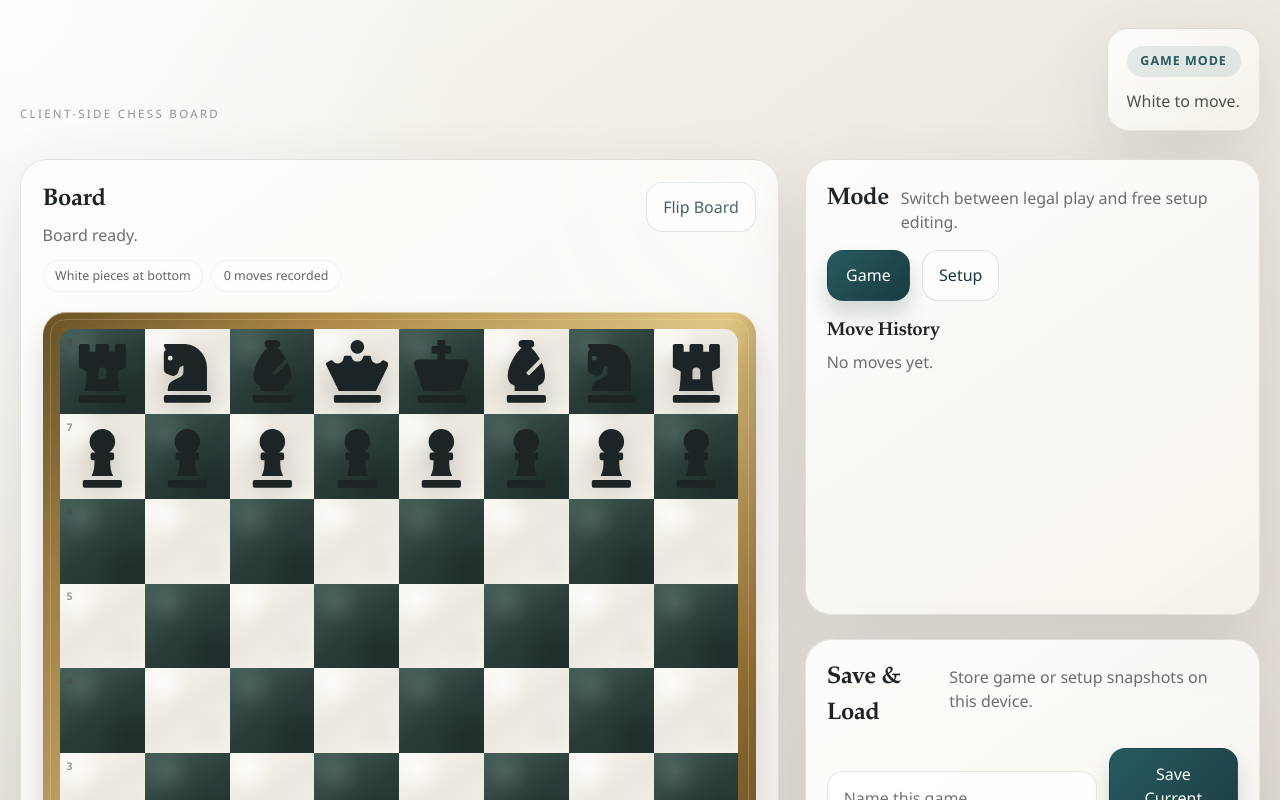
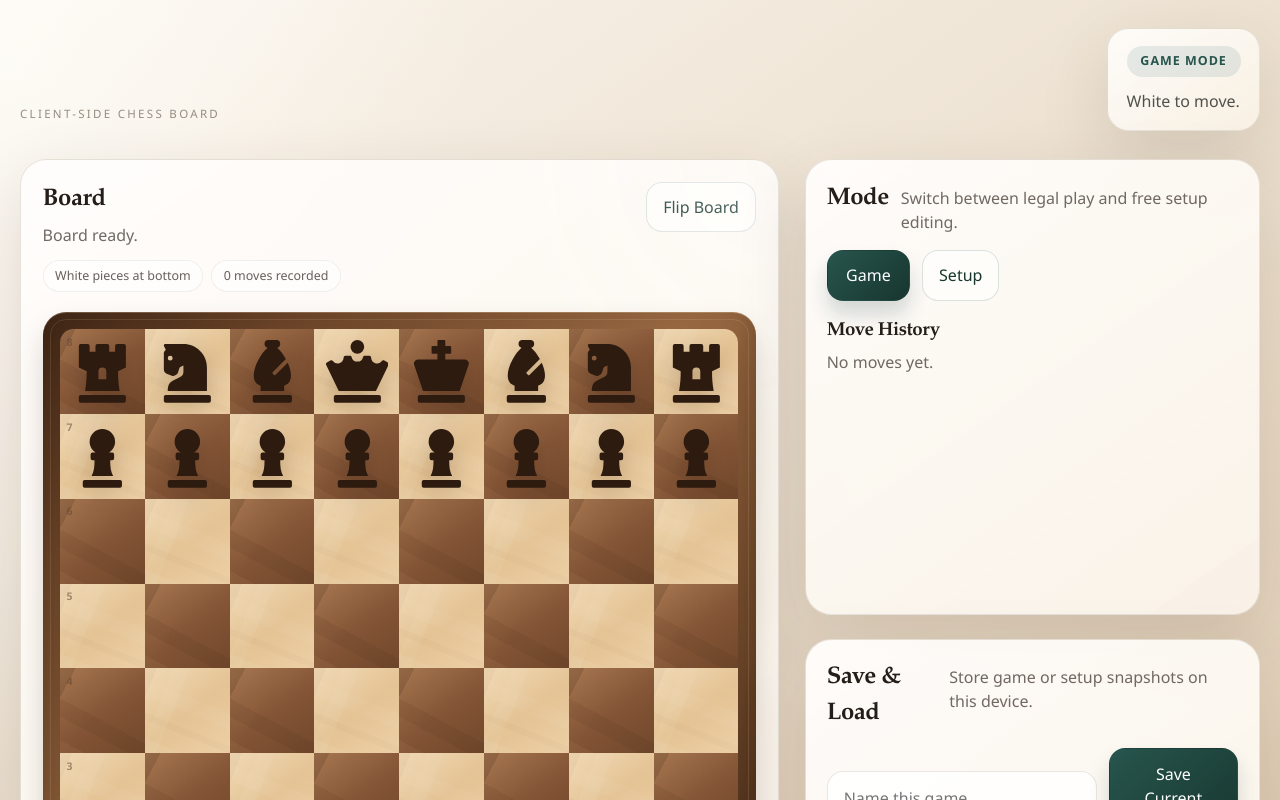
Before and after one commit to 1Brajesh/Chess, a React (Vite) app: page / in a window 1280 px wide. Shown: the top 800 px of the page. Built offline with nearby package versions, Linux system fonts and the light colour scheme.

Commit message:
Apply wood board theme

```diff
--- a/src/styles.css
+++ b/src/styles.css
@@ -4,22 +4,22 @@
   line-height: 1.5;
   font-weight: 500;
   background:
-    radial-gradient(circle at top left, rgba(255, 255, 255, 0.64), transparent 28%),
-    radial-gradient(circle at bottom right, rgba(148, 157, 167, 0.22), transparent 26%),
-    linear-gradient(145deg, #f6f4ee 0%, #ece7de 44%, #ddd7cf 100%);
-  color: #1e2325;
+    radial-gradient(circle at top left, rgba(255, 250, 240, 0.64), transparent 28%),
+    radial-gradient(circle at bottom right, rgba(132, 88, 52, 0.16), transparent 26%),
+    linear-gradient(145deg, #f8f1e6 0%, #ece0ce 44%, #dcc6aa 100%);
+  color: #241d18;
   --page-max: 1420px;
-  --panel: rgba(252, 250, 246, 0.78);
-  --panel-border: rgba(59, 61, 67, 0.12);
-  --accent: #285a60;
-  --accent-strong: #183b40;
-  --warm: #a47b3b;
-  --warm-strong: #7d5b22;
-  --shadow: 0 26px 70px rgba(42, 44, 48, 0.12);
-  --shadow-soft: 0 14px 28px rgba(42, 44, 48, 0.12);
-  --selected: #285a60;
-  --target: rgba(184, 144, 74, 0.94);
-  --last-move: rgba(210, 185, 124, 0.34);
+  --panel: rgba(255, 249, 241, 0.78);
+  --panel-border: rgba(69, 49, 31, 0.12);
+  --accent: #27554d;
+  --accent-strong: #17362f;
+  --warm: #a46a36;
+  --warm-strong: #77451f;
+  --shadow: 0 26px 70px rgba(66, 43, 25, 0.14);
+  --shadow-soft: 0 14px 28px rgba(66, 43, 25, 0.14);
+  --selected: #27554d;
+  --target: rgba(208, 162, 84, 0.92);
+  --last-move: rgba(229, 196, 123, 0.3);
 }
 
 * {
@@ -31,9 +31,9 @@ body {
   min-height: 100vh;
   color: inherit;
   background:
-    linear-gradient(120deg, rgba(255, 255, 255, 0.46), transparent 24%),
-    linear-gradient(35deg, rgba(121, 129, 139, 0.1), transparent 32%),
-    linear-gradient(145deg, rgba(255, 255, 255, 0.24), rgba(221, 215, 207, 0.18));
+    linear-gradient(120deg, rgba(255, 255, 255, 0.42), transparent 24%),
+    linear-gradient(35deg, rgba(148, 116, 84, 0.1), transparent 32%),
+    linear-gradient(145deg, rgba(255, 255, 255, 0.24), rgba(220, 198, 170, 0.18));
 }
 
 button,
@@ -67,7 +67,7 @@ button {
   text-transform: uppercase;
   letter-spacing: 0.2em;
   font-size: 0.72rem;
-  color: rgba(54, 59, 63, 0.54);
+  color: rgba(65, 49, 35, 0.54);
   margin: 0 0 0.55rem;
 }
 
@@ -86,7 +86,7 @@ button {
   border: 1px solid var(--panel-border);
   border-radius: 1.35rem;
   background:
-    linear-gradient(145deg, rgba(255, 255, 255, 0.72), rgba(242, 239, 232, 0.76)),
+    linear-gradient(145deg, rgba(255, 255, 255, 0.72), rgba(247, 239, 225, 0.76)),
     rgba(255, 250, 243, 0.68);
   box-shadow: var(--shadow);
   backdrop-filter: blur(12px);
@@ -129,7 +129,7 @@ button {
   border: 1px solid var(--panel-border);
   border-radius: 1.65rem;
   background:
-    linear-gradient(145deg, rgba(255, 255, 255, 0.74), rgba(245, 241, 234, 0.76)),
+    linear-gradient(145deg, rgba(255, 255, 255, 0.74), rgba(249, 242, 231, 0.76)),
     var(--panel);
   box-shadow: var(--shadow);
   backdrop-filter: blur(10px);
@@ -148,7 +148,7 @@ button {
   border-radius: inherit;
   background:
     radial-gradient(circle at top right, rgba(255, 255, 255, 0.3), transparent 24%),
-    radial-gradient(circle at bottom left, rgba(116, 124, 132, 0.08), transparent 20%);
+    radial-gradient(circle at bottom left, rgba(136, 96, 61, 0.08), transparent 20%);
   pointer-events: none;
 }
 
@@ -185,7 +185,7 @@ button {
 .save-item p,
 .hint {
   margin: 0.3rem 0 0;
-  color: rgba(39, 43, 46, 0.68);
+  color: rgba(45, 35, 28, 0.68);
 }
 
 .board-chip-row {
@@ -201,8 +201,8 @@ button {
   padding: 0.36rem 0.72rem;
   border-radius: 999px;
   background: rgba(255, 255, 255, 0.56);
-  border: 1px solid rgba(73, 76, 82, 0.08);
-  color: rgba(39, 43, 46, 0.72);
+  border: 1px solid rgba(82, 61, 45, 0.08);
+  color: rgba(45, 35, 28, 0.72);
   font-size: 0.78rem;
   box-shadow: inset 0 1px 0 rgba(255, 255, 255, 0.48);
 }
@@ -213,10 +213,10 @@ button {
   margin-top: 1.2rem;
   border-radius: 1.45rem;
   background:
-    linear-gradient(135deg, #6b5528 0%, #b08a48 20%, #e3c985 48%, #9c7534 74%, #5a4525 100%);
+    linear-gradient(135deg, #3f2616 0%, #6c4529 18%, #9a6a43 46%, #70492b 72%, #342012 100%);
   box-shadow:
-    inset 0 1px 0 rgba(255, 244, 211, 0.52),
-    inset 0 -12px 24px rgba(78, 57, 20, 0.28),
+    inset 0 1px 0 rgba(255, 231, 196, 0.24),
+    inset 0 -12px 24px rgba(44, 25, 12, 0.34),
     var(--shadow-soft);
 }
 
@@ -225,7 +225,7 @@ button {
   position: absolute;
   inset: 0.45rem;
   border-radius: 1rem;
-  border: 1px solid rgba(255, 241, 206, 0.22);
+  border: 1px solid rgba(255, 225, 184, 0.12);
   pointer-events: none;
 }
 
@@ -239,8 +239,8 @@ button {
   border-radius: 0.85rem;
   overflow: hidden;
   box-shadow:
-    0 20px 34px rgba(42, 44, 48, 0.18),
-    inset 0 0 0 1px rgba(58, 61, 67, 0.2);
+    0 20px 34px rgba(66, 43, 25, 0.18),
+    inset 0 0 0 1px rgba(67, 43, 25, 0.18);
 }
 
 .board-square {
@@ -261,18 +261,16 @@ button {
 
 .board-square.light {
   background:
-    radial-gradient(circle at 22% 18%, rgba(255, 255, 255, 0.72), transparent 26%),
-    radial-gradient(circle at 80% 76%, rgba(202, 202, 202, 0.18), transparent 28%),
-    linear-gradient(120deg, rgba(170, 170, 170, 0.08) 0 2px, transparent 2px 22px),
-    linear-gradient(145deg, #faf8f3 0%, #ece8df 48%, #f6f3ec 100%);
+    linear-gradient(22deg, rgba(255, 255, 255, 0.05) 0 12%, transparent 12% 28%, rgba(146, 105, 67, 0.04) 28% 34%, transparent 34% 48%, rgba(255, 255, 255, 0.04) 48% 62%, transparent 62%),
+    linear-gradient(112deg, rgba(139, 99, 60, 0.06) 0 10%, transparent 10% 24%, rgba(255, 255, 255, 0.05) 24% 38%, transparent 38% 100%),
+    linear-gradient(145deg, #f0d9b5 0%, #e4c394 52%, #edd0a7 100%);
 }
 
 .board-square.dark {
   background:
-    radial-gradient(circle at 26% 22%, rgba(216, 229, 224, 0.12), transparent 28%),
-    radial-gradient(circle at 78% 78%, rgba(7, 17, 18, 0.2), transparent 34%),
-    linear-gradient(120deg, rgba(228, 239, 233, 0.06) 0 2px, transparent 2px 20px),
-    linear-gradient(145deg, #425d57 0%, #2b3d39 52%, #20312f 100%);
+    linear-gradient(28deg, rgba(255, 220, 176, 0.05) 0 10%, transparent 10% 28%, rgba(66, 41, 21, 0.1) 28% 42%, transparent 42% 100%),
+    linear-gradient(118deg, rgba(46, 27, 15, 0.16) 0 12%, transparent 12% 26%, rgba(150, 102, 64, 0.06) 26% 38%, transparent 38% 100%),
+    linear-gradient(145deg, #a77751 0%, #845536 52%, #71472b 100%);
 }
 
 .board-square:hover {
@@ -322,18 +320,18 @@ button {
 }
 
 .piece-render.white {
-  color: #fffdf8;
+  color: #fff8ec;
   filter:
-    drop-shadow(1px 0 0 rgba(91, 83, 72, 0.78))
-    drop-shadow(-1px 0 0 rgba(91, 83, 72, 0.78))
-    drop-shadow(0 1px 0 rgba(91, 83, 72, 0.78))
-    drop-shadow(0 -1px 0 rgba(91, 83, 72, 0.78))
-    drop-shadow(0 10px 12px rgba(57, 49, 43, 0.14));
+    drop-shadow(1px 0 0 rgba(109, 74, 43, 0.7))
+    drop-shadow(-1px 0 0 rgba(109, 74, 43, 0.7))
+    drop-shadow(0 1px 0 rgba(109, 74, 43, 0.7))
+    drop-shadow(0 -1px 0 rgba(109, 74, 43, 0.7))
+    drop-shadow(0 10px 12px rgba(76, 48, 28, 0.14));
 }
 
 .piece-render.black {
-  color: #1d2425;
-  filter: drop-shadow(0 8px 12px rgba(21, 25, 29, 0.18));
+  color: #2e1b10;
+  filter: drop-shadow(0 8px 12px rgba(41, 24, 14, 0.18));
 }
 
 .square-rank,
@@ -342,7 +340,7 @@ button {
   z-index: 2;
   font-size: 0.66rem;
   font-weight: 800;
-  color: rgba(78, 73, 65, 0.54);
+  color: rgba(93, 67, 47, 0.52);
   letter-spacing: 0.08em;
 }
 
@@ -400,7 +398,7 @@ button {
 
 .ghost-button {
   padding: 0.75rem 1rem;
-  border-color: rgba(40, 90, 96, 0.16);
+  border-color: rgba(39, 85, 77, 0.16);
   background: rgba(255, 255, 255, 0.52);
   color: var(--accent-strong);
   box-shadow: inset 0 1px 0 rgba(255, 255, 255, 0.55);
@@ -430,7 +428,7 @@ button {
   justify-content: flex-start;
   padding: 0.8rem 0.95rem;
   background: rgba(255, 255, 255, 0.54);
-  border-color: rgba(61, 63, 68, 0.08);
+  border-color: rgba(82, 61, 45, 0.08);
   text-align: left;
 }
 
@@ -498,7 +496,7 @@ button {
   min-width: 0;
   padding: 0.85rem 1rem;
   border-radius: 1rem;
-  border: 1px solid rgba(61, 63, 68, 0.12);
+  border: 1px solid rgba(82, 61, 45, 0.12);
   background: rgba(255, 255, 255, 0.8);
 }
 
@@ -512,7 +510,7 @@ button {
   padding: 0.85rem 0.9rem;
   border-radius: 1rem;
   background:
-    linear-gradient(135deg, rgba(255, 255, 255, 0.58), rgba(241, 238, 232, 0.52));
+    linear-gradient(135deg, rgba(255, 255, 255, 0.58), rgba(246, 236, 222, 0.52));
 }
 
 .save-actions {
@@ -534,7 +532,7 @@ button {
   padding: 1.3rem;
   border-radius: 1.2rem;
   background:
-    linear-gradient(145deg, rgba(255, 255, 255, 0.98), rgba(243, 238, 229, 0.96));
+    linear-gradient(145deg, rgba(255, 255, 255, 0.98), rgba(246, 237, 224, 0.96));
   box-shadow: var(--shadow);
 }
 
```
